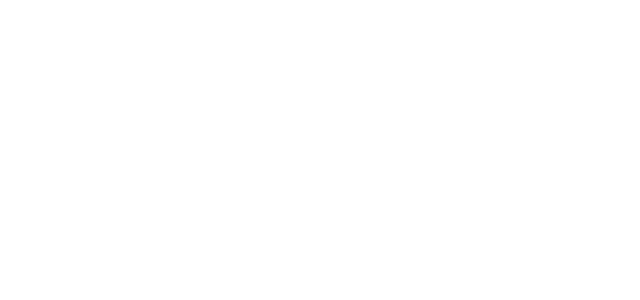
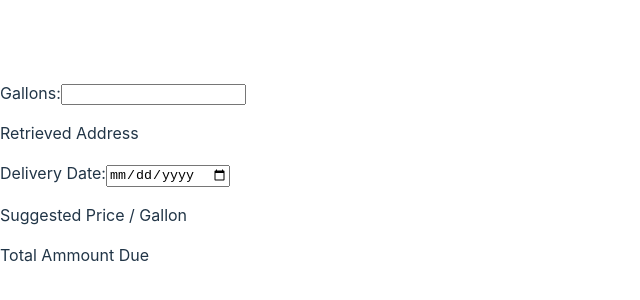
Before and after one commit to tdtrevathan/group12, a React (Vite) app in the folder front-end/: page /fuelquote in a window 1280 px wide. Before the commit this address had no page. Shown: the part 218-518 px from the top of the page, without its empty margins (0-640 px from the left). Built offline with nearby package versions, Linux system fonts and the light colour scheme.

Commit message:
added fuel quote page, fixed typo, added radio to fomr field removed my reference code to its own component

```diff
--- a/front-end/src/App.jsx
+++ b/front-end/src/App.jsx
@@ -2,8 +2,8 @@
 
 import Login from "./components/Login";
 import Registration from './components/Registration'
+import Profile from './components/Profile';
 import FuelQuote from "./components/FuelQuote";
-import Profile from './components/Profile';
 
 export default function App() {
 
@@ -12,10 +12,9 @@
       <Routes>
         <Route index path="/" element={<Login />} />
         <Route path="/register" element={<Registration />} />
-        <Route path="/fuelqoute" element={<FuelQuote />} />
         <Route path="/profile" element={<Profile />} />
+        <Route path="/fuelquote" element={<FuelQuote />} />
       </Routes>
     </BrowserRouter>
   )
-
 }
--- a/front-end/src/components/FormFields.jsx
+++ b/front-end/src/components/FormFields.jsx
@@ -38,10 +38,11 @@
     )
 }
 
-export function Radio ( {label, } ) {
+export function Radio ( {label, name, value} ) {
     return (
         <>
-        {/* TODO */}
+        <input value={value} name={name} type='radio'></input>
+        <Label label={label}></Label>
         </>
     )
 }
--- a/front-end/src/components/FuelQuote.jsx
+++ b/front-end/src/components/FuelQuote.jsx
@@ -1,33 +1,14 @@
-import { useState, useEffect } from 'react'
+import {Button, Input, Radio, Select} from './FormFields';
 
 export default function FuelQuote () {
 
-    const [count, setCount] = useState(0);
-
-    //can delete later but I need it for reference
-    const [salesData, setSalesData] = useState([]);
-
-    useEffect( () => {
-      fetch('/api/v1/sales')
-        .then(response => response.json())
-        .then(data => {
-          setSalesData((salesData) => data);
-          console.log(data)
-          console.log(salesData)
-        })
-        .catch(e => {
-          console.log(e);
-        })
-
-    },[])
-
     return (
         <>
-        <ul>
-            {salesData.map((sale) => (
-            <li key={sale.intid}> {sale.item} : {sale.price}</li>
-            ))}
-        </ul>
+        <Input name='gallons' label='Gallons:' type='number'></Input>
+        <p>Retrieved Address</p>
+        <Input name='date' label='Delivery Date:' type='date'></Input>
+        <p>Suggested Price / Gallon</p>
+        <p>Total Ammount Due</p>
         </>
     )
 }
--- a/front-end/src/components/Profile.jsx
+++ b/front-end/src/components/Profile.jsx
@@ -10,7 +10,6 @@
         <Input name='address' label='Address 2:' type='text'></Input>
         <Input name='city' label='City:' type='text'></Input>
         <Select name='state' label='State:' codes={states}></Select>
-        {/* TODO */}
         </>
     )
 }
```
Also changed, not shown: front-end/src/components/Reminder.jsx (added, +33 -0 lines).
